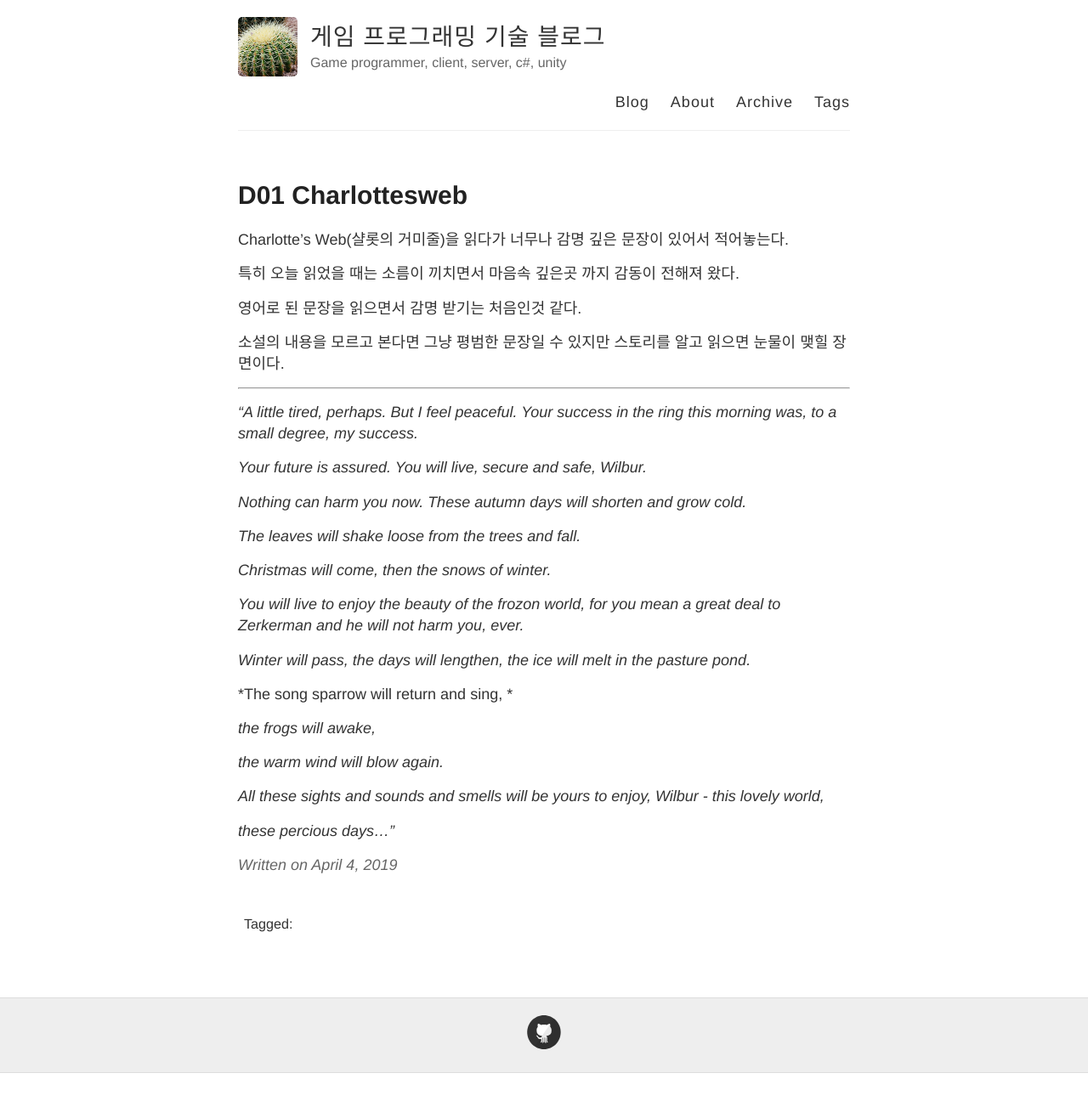
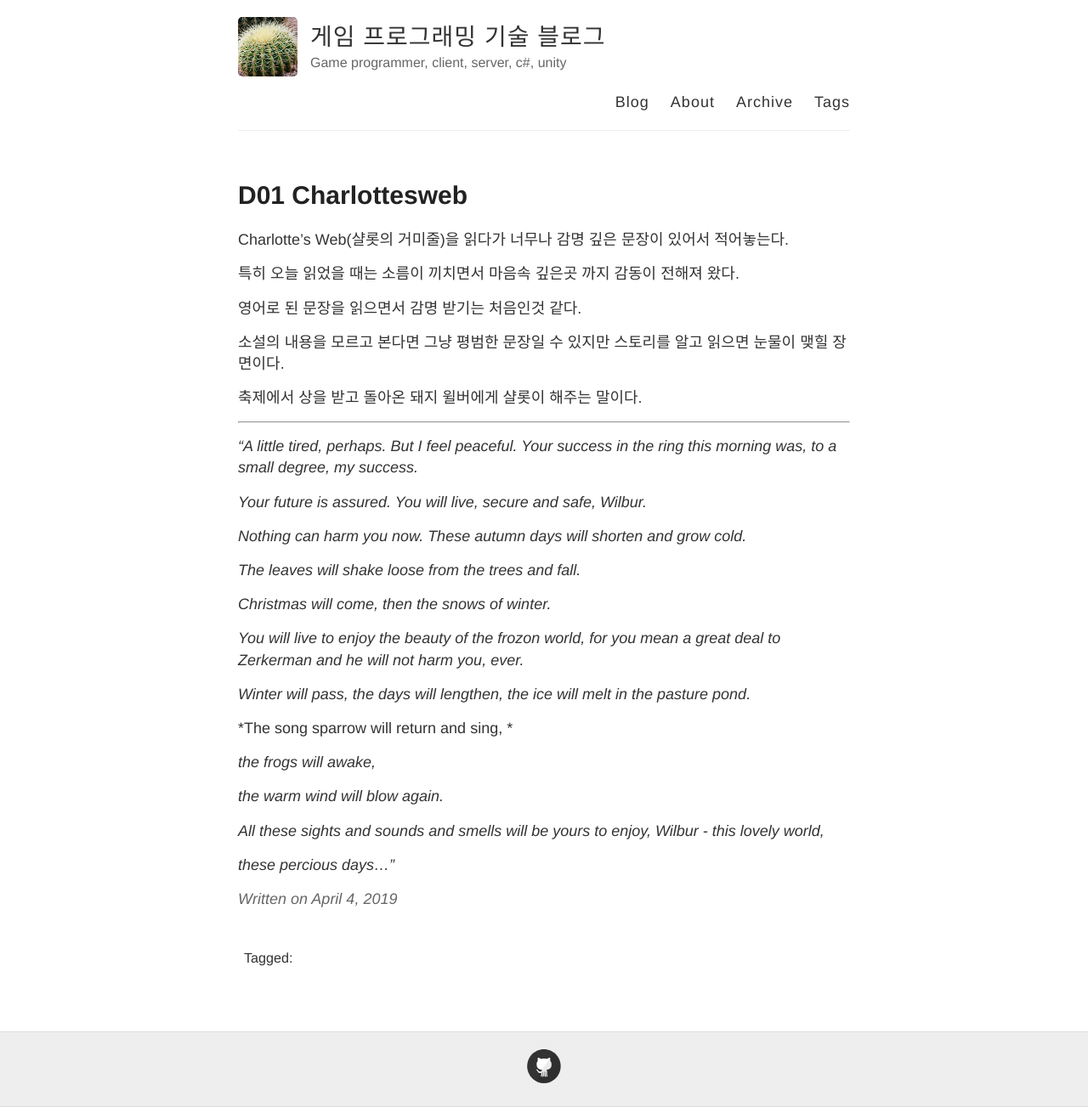
Before and after one commit to sunduk/sunduk.github.io, a Jekyll site: the page built from _posts/2019-04-04-d01-charlottesweb.md, in a window 1280 px wide. Shown: the whole page at 85% size. Built offline with Jekyll 4.4.1, drawn with Linux system fonts in a browser that asks for light colours; our own code applies the rules of GitHub Pages for plain Markdown files; Markdown is read by kramdown in place of the engine named in the settings; before the commit the page ends 1263 px from its top, so only the background shows below that.

Commit message:
Update 2019-04-04-d01-charlottesweb.md

```diff
--- a/_posts/2019-04-04-d01-charlottesweb.md
+++ b/_posts/2019-04-04-d01-charlottesweb.md
@@ -5,6 +5,8 @@
 영어로 된 문장을 읽으면서 감명 받기는 처음인것 같다.
 
 소설의 내용을 모르고 본다면 그냥 평범한 문장일 수 있지만 스토리를 알고 읽으면 눈물이 맺힐 장면이다.
+
+축제에서 상을 받고 돌아온 돼지 윌버에게 샬롯이 해주는 말이다.
 
 <hr/>
 
```
